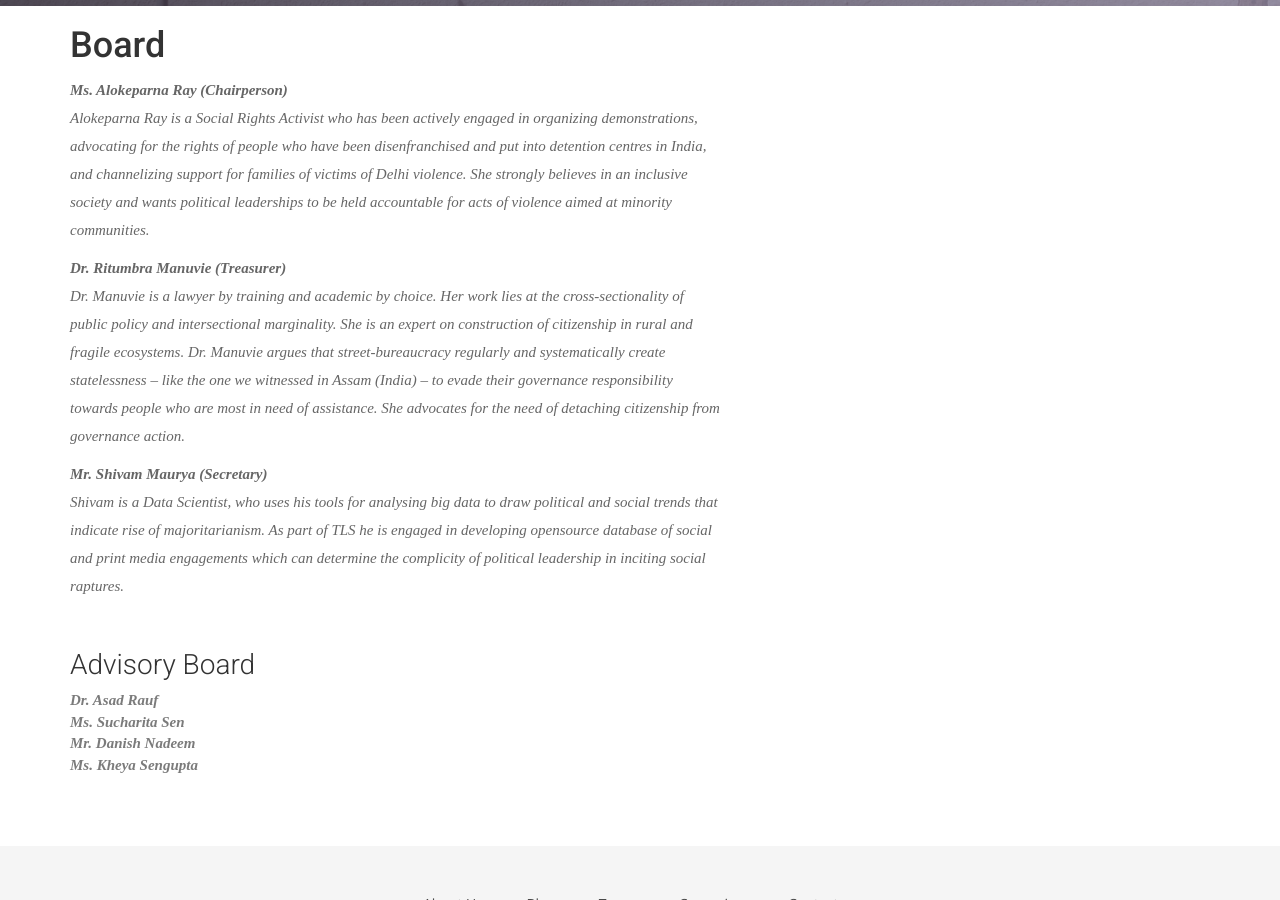
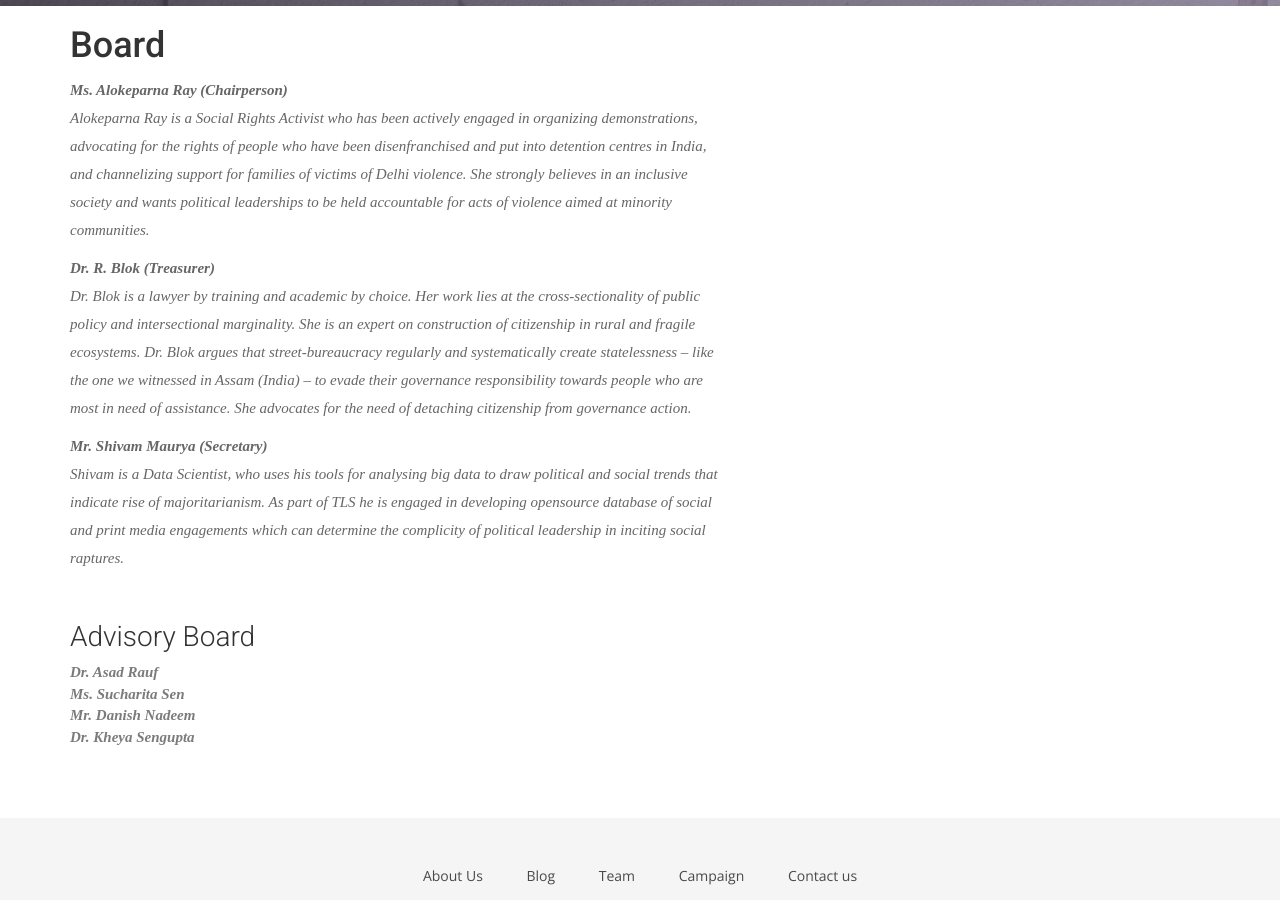
Before and after one commit to chandanavasanth/tls, a Jekyll site: the page built from team.html, in a window 1280 px wide and 900 px high, scrolled down 699 px. Built offline with Jekyll 4.4.1, drawn with Linux system fonts in a browser that asks for light colours; nearby versions of some CDN libraries; some web fonts are replaced.

Commit message:
upd nm
upd nm

```diff
--- a/team.html
+++ b/team.html
@@ -29,7 +29,7 @@ permalink: /team/
             <p>The London Story was formed as an aftermath of the Indian citizenship struggle which saw one of the largest and longest-running continued social resistance in modern times. At The London Story, we strongly believe that citizenship is a tool through which majoritarian governments regularly create 'others’ who can be politically disenfranchised, dehumanized and socially reduced to margins. Our aim is to fight such dehumanization anywhere in the world by advocating for the rights of those who politically disenfranchised and are living in refugee, protracted refugee, and stateless conditions.</p> -->
             <h1>Board</h1>
             <p> <strong>Ms. Alokeparna Ray (Chairperson)</strong><br>Alokeparna Ray is a Social Rights Activist who has been actively engaged in organizing demonstrations, advocating for the rights of people who have been disenfranchised and put into detention centres in India, and channelizing support for families of victims of Delhi violence. She strongly believes in an inclusive society and wants political leaderships to be held accountable for acts of violence aimed at minority communities.  </p>
-            <p> <strong>Dr. Ritumbra Manuvie (Treasurer)</strong><br>Dr. Manuvie is a lawyer by training and academic by choice. Her work lies at the cross-sectionality of public policy and intersectional marginality. She is an expert on construction of citizenship in rural and fragile ecosystems. Dr. Manuvie argues that street-bureaucracy regularly and systematically create statelessness – like the one we witnessed in Assam (India) – to evade their governance responsibility towards people who are most in need of assistance. She advocates for the need of detaching citizenship from governance action.</p>
+            <p> <strong>Dr. R. Blok (Treasurer)</strong><br>Dr. Blok is a lawyer by training and academic by choice. Her work lies at the cross-sectionality of public policy and intersectional marginality. She is an expert on construction of citizenship in rural and fragile ecosystems. Dr. Blok argues that street-bureaucracy regularly and systematically create statelessness – like the one we witnessed in Assam (India) – to evade their governance responsibility towards people who are most in need of assistance. She advocates for the need of detaching citizenship from governance action.</p>
             <p><strong>Mr. Shivam Maurya (Secretary) </strong><br>Shivam is a Data Scientist, who uses his tools for analysing big data to draw political and social trends that indicate rise of majoritarianism. As part of TLS he is engaged in developing opensource database of social and print media engagements which can determine the complicity of political leadership in inciting social raptures.</p>
             <!-- <a href="#" class="btn btn-view-team">View Team</a> -->
             <br>
@@ -45,7 +45,7 @@ permalink: /team/
                     <strong>Mr. Danish Nadeem </strong>
                 </li>
                 <li>
-                    <strong>Ms. Kheya Sengupta </strong>
+                    <strong>Dr. Kheya Sengupta </strong>
                 </li>
 
             </ul>
```
